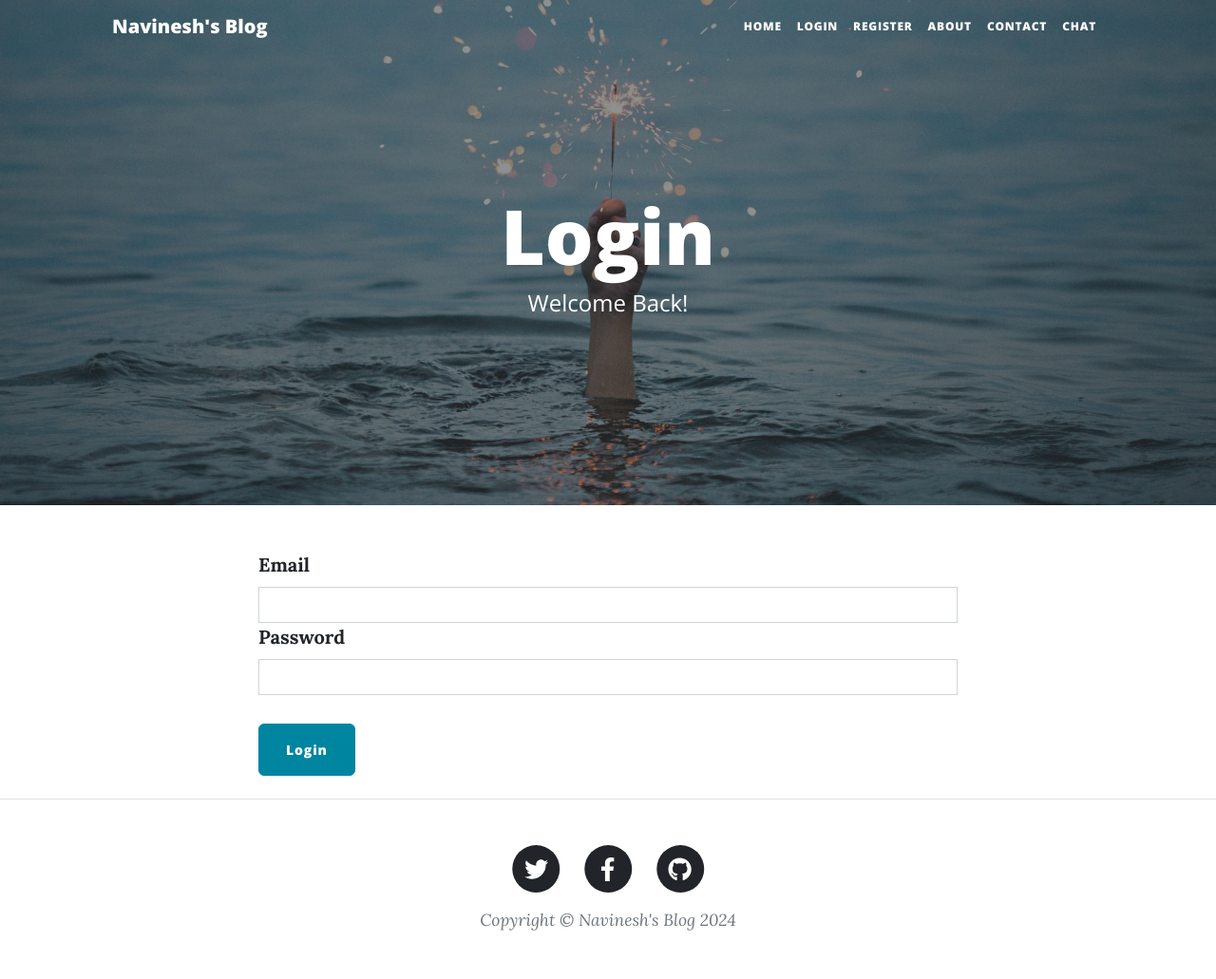
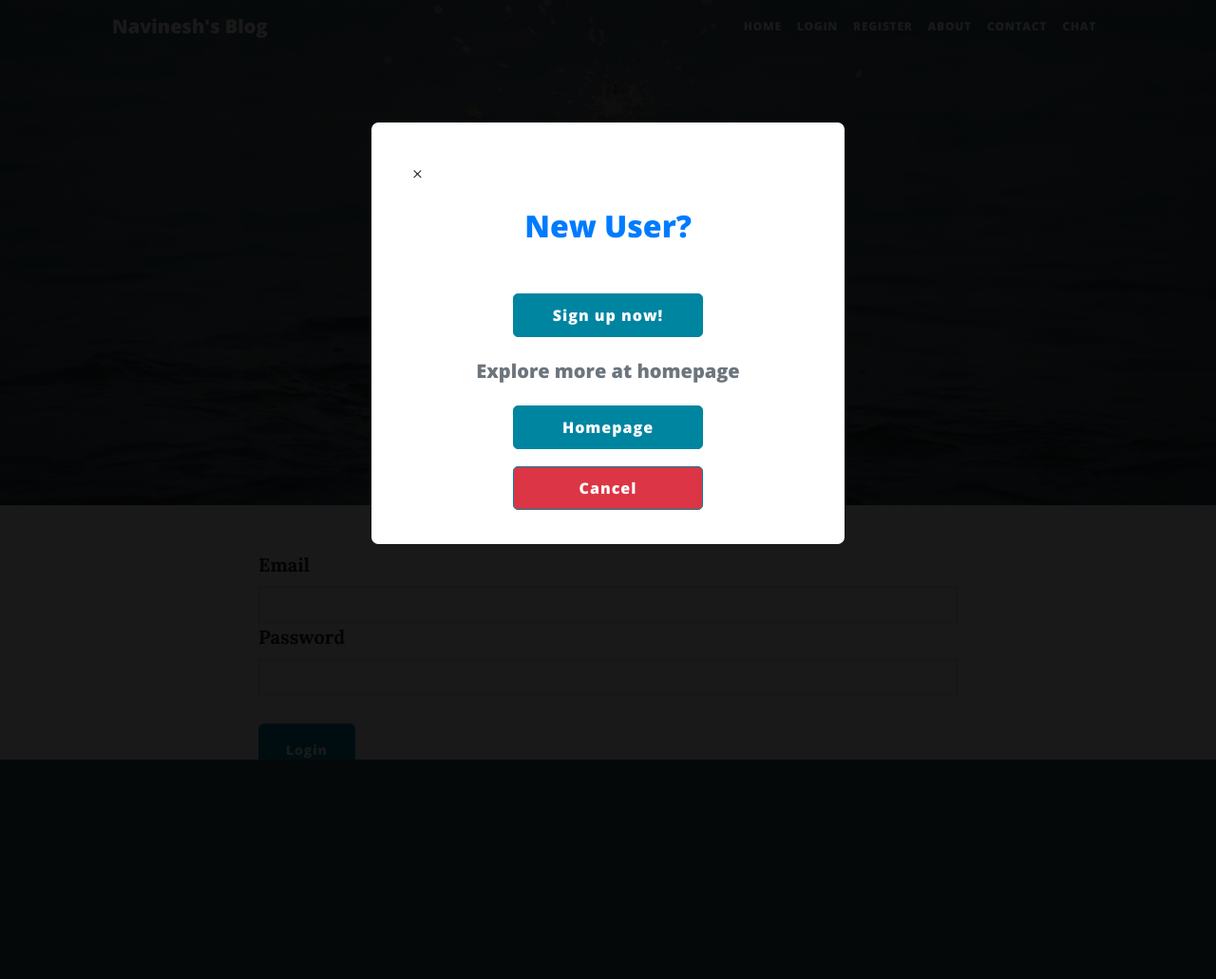
Before and after one commit to navineshramesh/day-69-starting-files-blog-with-users12, a Flask app: page /login in a window 1280 px wide. Shown: the whole page at 95% size. After the commit the page ends 800 px from the top, so only its background shows below. Run offline with Flask 3, Linux system fonts and the light colour scheme; some libraries are stand-ins or nearby versions.

Commit message:
Version 6

```diff
--- a/forms.py
+++ b/forms.py
@@ -1,4 +1,5 @@
 from flask import Flask
+from flask_login import current_user
 from flask_wtf import FlaskForm
 from wtforms import StringField, SubmitField, PasswordField
 from wtforms.validators import DataRequired, URL, Email
@@ -20,6 +21,7 @@
 class ChatForm(FlaskForm):
     chat_message= StringField("Chat_message", validators=[DataRequired()])
 
+
 # Create a form to register new users
 class RegisterForm(FlaskForm):
     email = StringField('Email', validators=[DataRequired()])
--- a/templates/index.html
+++ b/templates/index.html
@@ -1,5 +1,5 @@
 {% include "header.html" %} <!-- Include your header file -->
-<meta name="description" content="Welcome to Navinesh's Blog, where I share insights on tech,news, gaming, and life. Explore my posts and join the conversation!">
+
 <!-- Cookie Consent Popup -->
 <div id="cookie-overlay" class="cookie-overlay"></div>
 <div id="cookie-popup" class="cookie-popup">
--- a/templates/login.html
+++ b/templates/login.html
@@ -1,9 +1,127 @@
 {% block content %}
 {% include "header.html" %}
+<style>
+/* General styling for the modal */
+.modal.fade {
+  background-color: rgba(0, 0, 0, 0.8); /* Semi-transparent dark background */
+  transition: opacity 0.3s ease-in-out;
+}
 
+/* Modal dialog */
+.modal-dialog {
+  max-width: 500px;
+  margin: 10% auto;
+  border-radius: 10px;
+  overflow: hidden;
+}
+
+/* Modal content */
+.modal-content {
+  background-color: #fff;
+  padding: 20px;
+  box-shadow: 0 4px 8px rgba(0, 0, 0, 0.2);
+  border-radius: 8px;
+}
+
+/* Modal header */
+.modal-header {
+  border-bottom: none;
+  display: flex;
+  justify-content: space-between;
+  align-items: center;
+  padding-bottom: 0;
+}
+
+/* Close button */
+#closeButton {
+  font-size: 1.5rem;
+  color: #333;
+  border: none;
+  background: transparent;
+  cursor: pointer;
+  transition: transform 0.3s ease-in-out;
+}
+
+#closeButton:hover {
+  transform: scale(1.2);
+}
+
+/* Modal body */
+.modal-body h1 {
+  font-size: 2rem;
+  color: #007bff; /* Bootstrap primary color */
+  text-align: center;
+  margin-bottom: 20px;
+}
+
+/* Modal footer */
+.modal-footer {
+  display: flex;
+  flex-direction: column;
+  align-items: center;
+  gap: 10px;
+  border-top: none;
+}
+
+/* Buttons in modal footer */
+.modal-footer .btn {
+  width: 100%;
+  max-width: 200px;
+  padding: 10px 20px;
+  font-size: 1rem;
+  border-radius: 5px;
+  transition: background-color 0.3s ease-in-out;
+}
+
+.modal-footer .btn:hover {
+  background-color: #0056b3; /* Darker shade of Bootstrap primary color */
+}
+
+#cancelButton {
+  background-color: #dc3545; /* Bootstrap danger color */
+  color: white;
+}
+
+#cancelButton:hover {
+  background-color: #c82333;
+}
+
+/* Modal footer text */
+.modal-footer h2 {
+  font-size: 1.25rem;
+  color: #6c757d; /* Bootstrap secondary color */
+  text-align: center;
+  margin: 10px 0;
+}
+</style>
+<meta name="description" content="Welcome to Navinesh's Blog, where I share insights on tech,news, gaming, and life. Explore my posts and join the conversation!">
 <link rel="canonical" href="{{ url_for('get_all_posts') }}">
 <script src="https://www.google.com/recaptcha/api.js" async defer></script>
 
+<div class="modal fade" id="exampleModal" tabindex="-1" role="dialog" aria-labelledby="exampleModalLabel" aria-hidden="true">
+  <div class="modal-dialog" role="document">
+    <div class="modal-content">
+      <div class="modal-header">
+
+        <button id= "closeButton" type="button" class="close" data-dismiss="modal" aria-label="Close">
+          <span aria-hidden="true">&times;</span>
+        </button>
+      </div>
+      <div class="modal-body">
+        <h1>New User?</h1>
+      </div>
+      <div class="modal-footer">
+
+        <button type="button" class="btn btn-primary" onclick="window.location.href='{{ url_for('register') }}'">Sign up now!</button>
+        <h2>Explore more at homepage</h2>
+        <button type="button" class="btn btn-primary" onclick="window.location.href='{{ url_for('get_all_posts') }}'">Homepage</button>
+        <button type="button" class="btn btn-primary" id="cancelButton">Cancel</button>
+
+
+      </div>
+    </div>
+  </div>
+</div>
 <!-- Page Header -->
 <header class="masthead" style="background-image: url('../static/assets/img/login-bg.jpg')">
   <div class="container position-relative px-4 px-lg-5">
@@ -85,11 +203,45 @@
   body.loaded {
     opacity: 1;
   }
+
+  /* Floating popup on the right side */
+  #popup {
+      display: none; /* Initially hidden */
+      position: fixed;
+      top: 20px;  /* Adjusted to appear on top */
+      right: 20px; /* Positioning to the right */
+      background: rgba(255, 0, 0, 0.8); /* Red background */
+      color: #fff;
+      padding: 15px;
+      border-radius: 8px;
+      box-shadow: 0 4px 8px rgba(0, 0, 0, 0.2);
+      z-index: 1000;
+      font-weight: bold;
+      text-align: center;
+      width: auto;
+  }
+
+  #popup a {
+      color: #fff; /* White text for the link */
+      text-decoration: none;
+      font-weight: bold;
+  }
+
+  #popup a:hover {
+      text-decoration: underline;
+  }
+
+  .show {
+      display: block; /* Show popup when the class is added */
+  }
 </style>
 
 <script>
-  // Add 'loaded' class to body to trigger fade-in effect
-  window.addEventListener('load', function() {
+  window.addEventListener('DOMContentLoaded', function() {
+    // Make sure popup is visible
+    document.getElementById('popup').classList.add('show');
+
+    // Add 'loaded' class to body to trigger fade-in effect
     document.body.classList.add('loaded');
 
     // Ensure reCAPTCHA is reset on page load/refresh
@@ -98,22 +250,36 @@
     }
   });
 
-  // Set the timeout to reset CAPTCHA after 1 minute (60,000 ms)
+  // Set timeout to reset CAPTCHA after 1 minute (60000 ms)
   let captchaTimeout = setTimeout(function() {
     if (typeof grecaptcha !== "undefined") {
-      grecaptcha.reset();  // Reset the reCAPTCHA widget
+      grecaptcha.reset();  // Reset reCAPTCHA widget
     }
-  }, 60000);  // 1 minute timeout
+  }, 60000);  // 1-minute timeout
 
-  // Reset the timeout when the user interacts with the form
+  // Reset timeout when user interacts with the form
   document.querySelector('form').addEventListener('submit', function() {
     clearTimeout(captchaTimeout);  // Clear previous timeout
     captchaTimeout = setTimeout(function() {
       if (typeof grecaptcha !== "undefined") {
         grecaptcha.reset();  // Reset the reCAPTCHA widget again after 1 minute
       }
-    }, 60000);  // Reset the countdown
+    }, 60000);  // Reset countdown
   });
+</script>
+<script>
+    window.addEventListener('load', function () {
+        const modal = new bootstrap.Modal(document.getElementById('exampleModal'));
+        modal.show();
+
+        // Correcting getElementById and arrow function syntax
+        document.getElementById('closeButton').addEventListener('click', () => {
+            modal.hide();
+        });
+        document.getElementById('cancelButton').addEventListener('click', () => {
+            modal.hide();
+        });
+    });
 </script>
 
 {% endblock %}
--- a/whyshouldicallit.py
+++ b/whyshouldicallit.py
@@ -9,6 +9,9 @@
 from sqlalchemy import Integer, String, Text
 from werkzeug.security import generate_password_hash, check_password_hash
 from datetime import date
+from sqlalchemy import Integer, String, Text, DateTime
+import time
+from datetime import datetime
 import bleach
 from functools import wraps
 from captcha.image import ImageCaptcha
@@ -74,8 +77,8 @@
 ten_articles = articles[:6]
 # Gravatar setup
 gravatar = Gravatar(app, size=100, rating='g', default='retro')
+from alembic import op
 
-# Database Models
 class BlogPost(db.Model):
     __tablename__ = "blog_posts"
     id: Mapped[int] = mapped_column(Integer, primary_key=True)
@@ -86,11 +89,15 @@
     author: Mapped[str] = mapped_column(String(250), nullable=False)
     img_url: Mapped[str] = mapped_column(String(250), nullable=False)
     comments = relationship("Comment", back_populates="parent_post")
-class Chat(db.Model):
-    __tablename__ = "chat_message"
-    id: Mapped[int] = mapped_column(Integer, primary_key=True)
-    chat_message: Mapped[str] = mapped_column(String(250), nullable= False)
 
+class Chat(db.Model):  # Ensure this inherits from db.Model
+    __tablename__ = "chat_messages"
+
+    id = db.Column(Integer, primary_key=True)
+    chat_message = mapped_column(String(250), nullable=False)
+    sender_name = mapped_column(String(250), nullable=False)
+    sender_email = mapped_column(String(250), nullable=False)
+    time_sent = mapped_column(DateTime, default=datetime.utcnow)
 class User(UserMixin, db.Model):
     __tablename__ = "users"
     id: Mapped[int] = mapped_column(Integer, primary_key=True)
@@ -254,9 +261,18 @@
 
         # Update the new_message object with the sanitized message
         new_message.chat_message = sanitized_message
+        sender_name = current_user.name
+        sender_email = current_user.email
+        time_sent = datetime.now()
 
         # Add the sanitized message to the database
-        db.session.add(new_message)
+        params = Chat(
+            chat_message=sanitized_message,  # Ensure it's just the sanitized string
+            sender_name=sender_name,
+            sender_email=sender_email,
+            time_sent=time_sent  # Corrected here
+        )
+        db.session.add(params)
         db.session.commit()
 
         # Redirect to the chat page to see the new message
@@ -265,8 +281,11 @@
     # Fetch all chat messages from the database
     messages = Chat.query.order_by(Chat.id.desc()).all()
 
+
     return render_template('chat.html', form=form, messages=messages, current_user=current_user)
-
+@app.route('/termsofuse')
+def show_terms_of_use():
+    return render_template('aup.html')
 @app.route('/login', methods=['GET', 'POST'])
 def login():
     form = LoginForm()
```
Also changed, not shown: templates/chat.html (+12 -1 lines).
